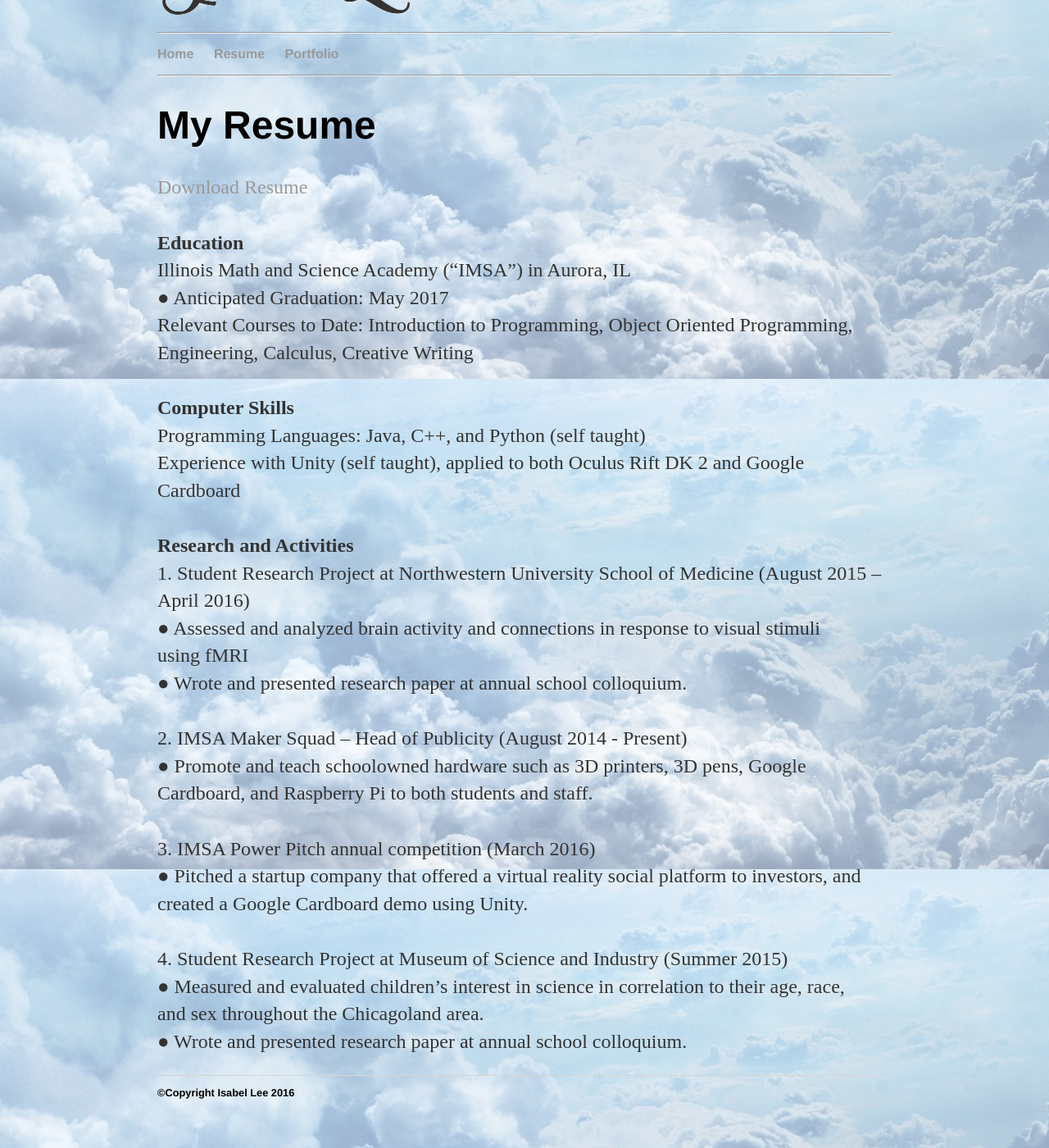
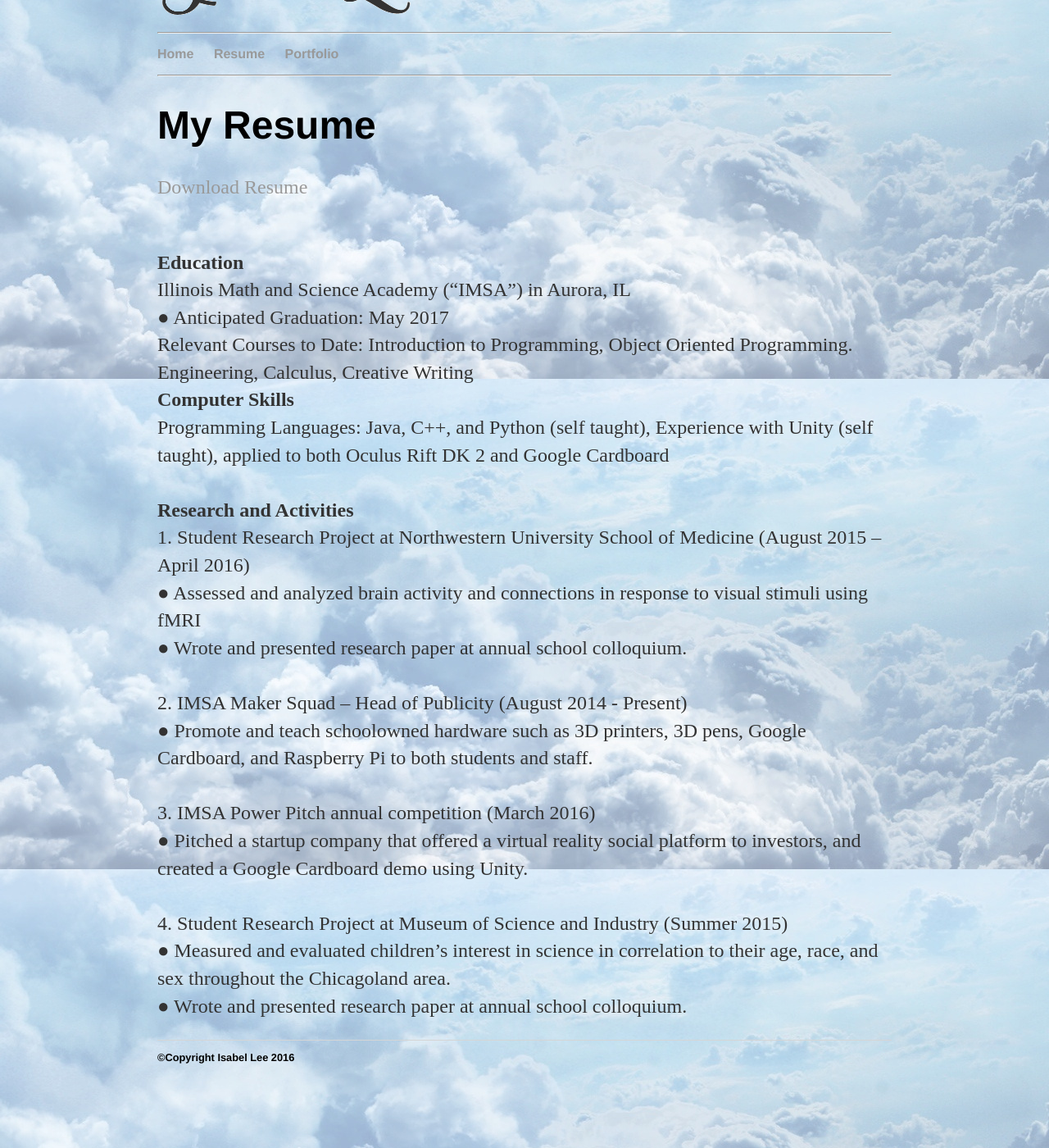
Before and after one commit to isabelringing1/old_website, a Jekyll site: the page built from resume/index.html, in a window 1280 px wide and 1400 px high, scrolled down 136 px. Shown: the whole window at 82% size. Built offline with Jekyll 4.4.1, drawn with Linux system fonts in a browser that asks for light colours.

Commit message:
Update index.html

```diff
--- a/resume/index.html
+++ b/resume/index.html
@@ -9,29 +9,29 @@ title: Isabel Lee
 					<a href="https://docs.google.com/document/d/1FmfqMY-3yxDjugo8ycXHDvSIjVHcfeUWmDaUDBfln8A/export?format=pdf" class="download" title="Download Resume as PDF">Download Resume</a>
 					<br>
 
-
+					<p>
 					<br> <strong>Education</strong><br>
 					Illinois Math and Science Academy (“IMSA”) in Aurora, IL <br>
 				   	  ● Anticipated Graduation: May 2017<br>
- 					 Relevant Courses to Date: Introduction to Programming, Object Oriented Programming,<br> Engineering, Calculus, Creative Writing <br>
+ 					 Relevant Courses to Date: Introduction to Programming, Object Oriented Programming. Engineering, Calculus, Creative Writing
 					<br><strong>Computer Skills</strong><br>
-					Programming Languages: Java, C++, and Python (self taught) <br>
+					Programming Languages: Java, C++, and Python (self taught),
 					Experience with Unity (self taught), applied to both Oculus Rift DK 2 and Google Cardboard<br><br>
 
 					<strong>Research and Activities</strong><br>
-					1. Student Research Project at Northwestern University School of Medicine (August 2015 –<br>
+					1. Student Research Project at Northwestern University School of Medicine (August 2015 –
 					April 2016) <br>
-					● Assessed and analyzed brain activity and connections in response to visual stimuli<br>
+					● Assessed and analyzed brain activity and connections in response to visual stimuli
 					using fMRI<br>
 					● Wrote and presented research paper at annual school colloquium.<br><br>
 					2. IMSA Maker Squad – Head of Publicity (August 2014 - Present)<br>
-					● Promote and teach school­owned hardware such as 3D printers, 3D pens, Google<br>
+					● Promote and teach school­owned hardware such as 3D printers, 3D pens, Google
 					Cardboard, and Raspberry Pi to both students and staff.<br><br>
 					3. IMSA Power Pitch annual competition (March 2016)<br>
-					● Pitched a start­up company that offered a virtual reality social platform to investors, and<br>
+					● Pitched a start­up company that offered a virtual reality social platform to investors, and
 					created a Google Cardboard demo using Unity.<br><br>
 					4. Student Research Project at Museum of Science and Industry (Summer 2015)<br>
-					● Measured and evaluated children’s interest in science in correlation to their age, race,<br>
+					● Measured and evaluated children’s interest in science in correlation to their age, race,
 					and sex throughout the Chicagoland area.<br>
 					● Wrote and presented research paper at annual school colloquium.<br>
 
```
